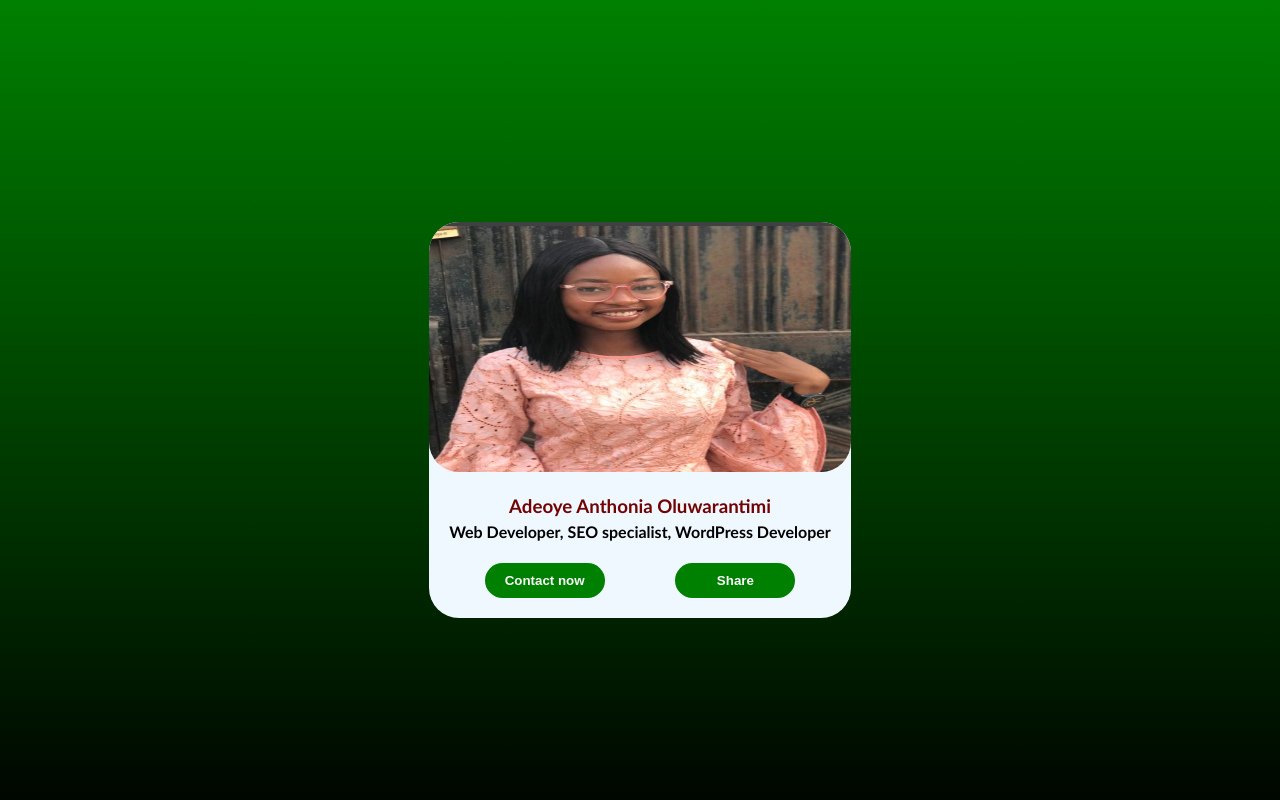
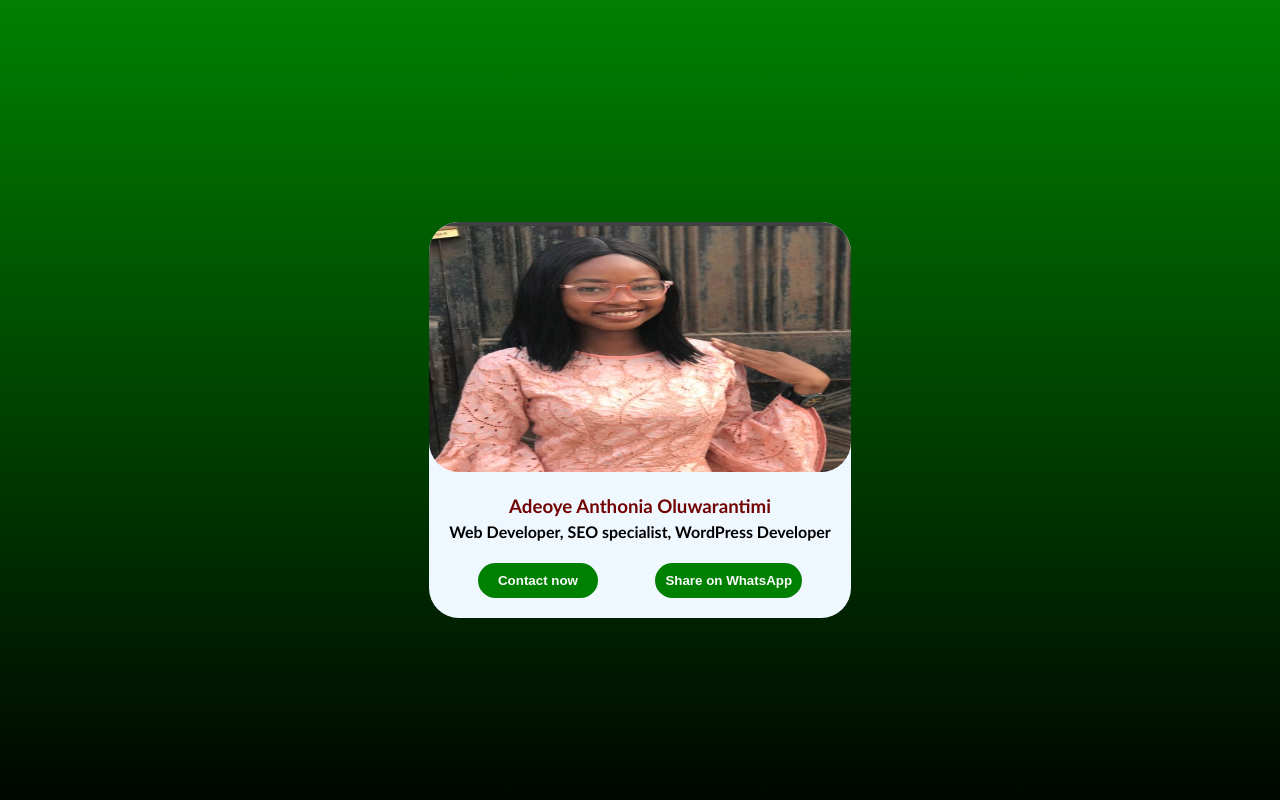
Before and after one commit to AmoreSky/card, a plain HTML site: page index.html in a window 1280 px wide. Drawn offline with Linux system fonts and the light colour scheme.

Commit message:
i made new changes

```diff
--- a/index.html
+++ b/index.html
@@ -18,7 +18,9 @@
                      <a href="https://www.linkedin.com/in/adeoye-anthonia-0b8890263?utm_source=share&utm_campaign=share_via&utm_content=profile&utm_medium=android_app ">
                             <button>Contact now</button>
                     </a>
-                    <button>Share</button>
+                    <a href="https://wa.me/?text=Check%20this%20out!" target="_blank">
+                        <button class="share">Share on WhatsApp</button>
+                      </a>
                 </div>
             </div>
         </div>
--- a/style.css
+++ b/style.css
@@ -49,3 +49,6 @@ button{
     color: #fafafa;
     font-weight: bolder;
 }
+.share{
+    width: fit-content;
+}
```
